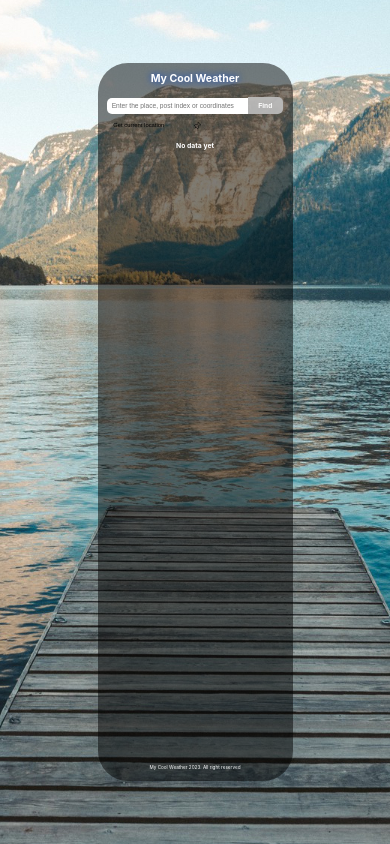
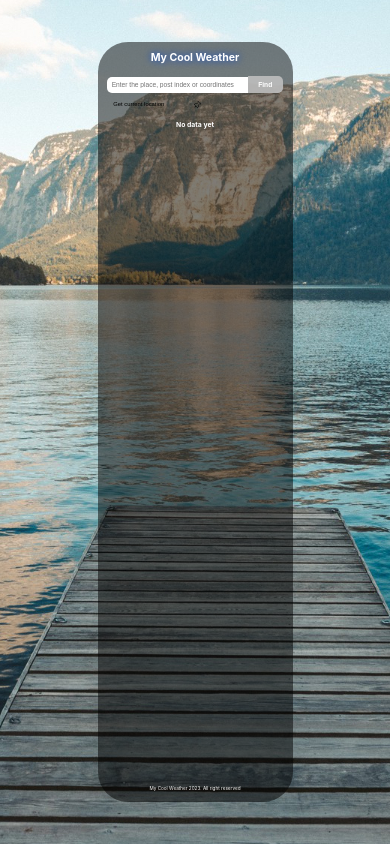
Before and after one commit to avk112/weather, a React (Create React App) app: page / in a window 390 px wide. Built offline with nearby package versions, Linux system fonts and the light colour scheme.

Commit message:
fixing app height on mobile

```diff
--- a/src/index.scss
+++ b/src/index.scss
@@ -55,7 +55,12 @@ code {
     border-radius: 30px;
     color: $standartFontColor;
     padding: 5%;
-    min-height: 85vh;
+    min-height: 90vh;
+
+    @media screen and (max-device-width: 481px){
+      min-height: 85vh;
+    }
+
   }
 
   .header {
```
